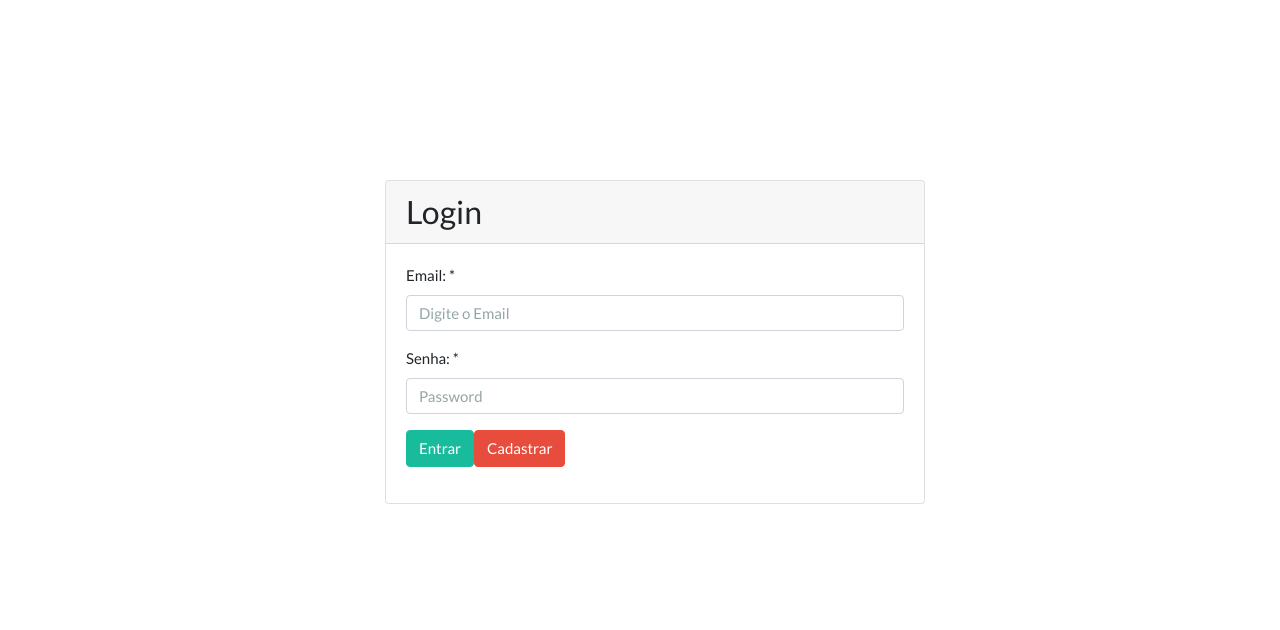
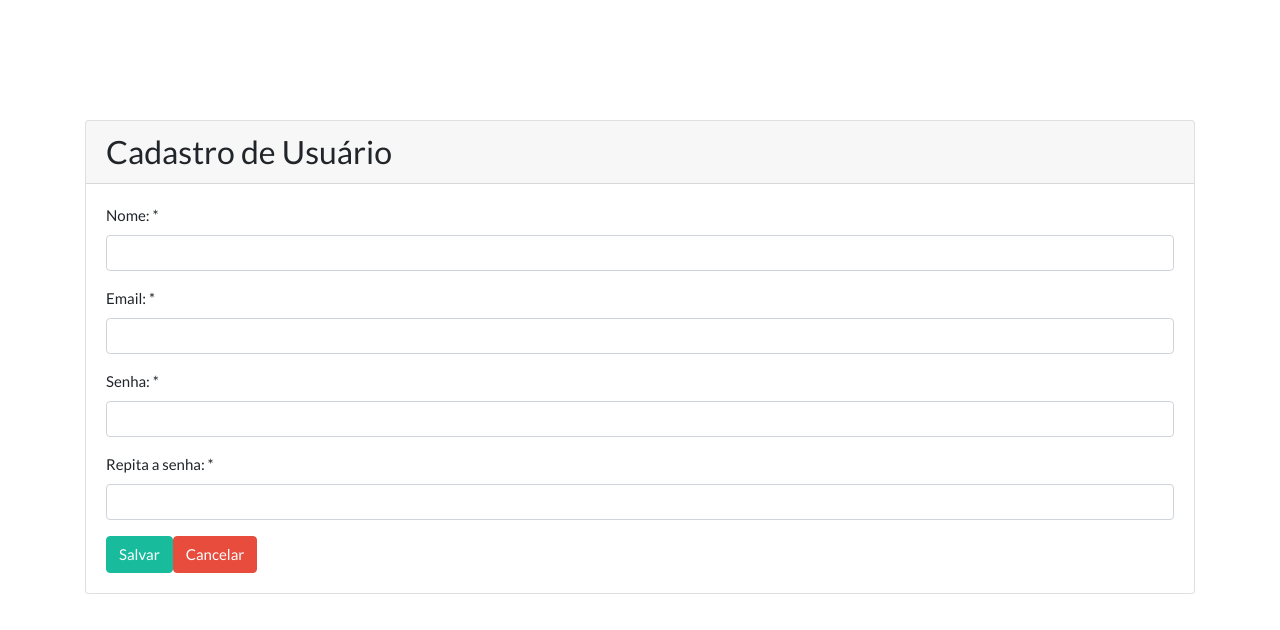
Before and after one commit to mayconjovan/springboot-react-nov-2020-front, a React (Create React App) app: page /#/cadastro-usuario in a window 1280 px wide. Shown: the top 630 px of the page. Built offline with nearby package versions, Linux system fonts and the light colour scheme.

Commit message:
Add routes

```diff
--- a/package.json
+++ b/package.json
@@ -9,6 +9,7 @@
     "bootswatch": "^4.5.3",
     "react": "^17.0.1",
     "react-dom": "^17.0.1",
+    "react-router-dom": "^5.2.0",
     "react-scripts": "4.0.0",
     "web-vitals": "^0.2.4"
   },
--- a/src/index.js
+++ b/src/index.js
@@ -1,6 +1,6 @@
 import React from 'react';
 import ReactDOM from 'react-dom';
-import App from './App';
+import App from './main/App';
 
 
 ReactDOM.render(
--- a/src/App.js
+++ b/src/main/App.js
@@ -1,14 +1,14 @@
 import React from 'react'
-import Login from './views/Login'
+import Rotas from './rotas'
 import 'bootswatch/dist/flatly/bootstrap.css'
-import './custom.css'
+import '../custom.css'
 
 class App extends React.Component {
 
   render() {
     return (
       <div>
-        <Login />
+        <Rotas />
       </div>
     )
   }
--- /dev/null
+++ b/src/main/rotas.js
@@ -0,0 +1,17 @@
+import React from 'react'
+import {Route, Switch, HashRouter} from 'react-router-dom'
+import Login from '../views/Login'
+import CadastroUsuario from '../views/cadastroUsuario'
+
+function Rotas() {
+    return(
+        <HashRouter>
+            <Switch>
+                <Route path='/login' component={Login} />
+                <Route path='/cadastro-usuario' component={CadastroUsuario} />
+            </Switch>
+        </HashRouter>
+    )
+}
+
+export default Rotas
--- /dev/null
+++ b/src/views/cadastroUsuario.js
@@ -0,0 +1,63 @@
+import React from 'react'
+import Card from '../components/Card'
+import FormGroup from '../components/Form-group'
+
+class CadastroUsuario extends React.Component {
+    state = {
+        nome: '',
+        email: '',
+        senha: '',
+        senhaRepeticao: ''
+    }
+
+    cadastrar = () =>{
+        console.log(this.state)
+    }
+
+    render() {
+        return (
+            <div className="container">
+                <Card title="Cadastro de Usuário">
+                    <div className="row">
+                        <div className="col-lg-12">
+                            <div className="bs-component">
+                                <FormGroup label="Nome: *" htmlFor="inputNome">
+                                    <input type="text"
+                                        id="inputNome"
+                                        className="form-control"
+                                        name="nome"
+                                        onChange={e => this.setState({nome: e.target.value}) } />
+                                </FormGroup>
+                                <FormGroup label="Email: *" htmlFor="inputEmail">
+                                    <input type="text"
+                                        id="inputEmail"
+                                        className="form-control"
+                                        name="email"
+                                        onChange={e => this.setState({email: e.target.value}) } />
+                                </FormGroup>
+                                <FormGroup label="Senha: *" htmlFor="inputSenha">
+                                    <input type="password"
+                                        id="inputSenha"
+                                        className="form-control"
+                                        name="senha"
+                                        onChange={e => this.setState({senha: e.target.value}) } />
+                                </FormGroup>
+                                <FormGroup label="Repita a senha: *" htmlFor="inputRepitaSenha">
+                                    <input type="password"
+                                        id="inputRepitaSenha"
+                                        className="form-control"
+                                        name="senha"
+                                        onChange={e => this.setState({senhaRepeticao: e.target.value}) } />
+                                </FormGroup>
+                                <button onClick={this.cadastrar} type="button" className="btn btn-success">Salvar</button>
+                                <button type="button" className="btn btn-danger">Cancelar</button>
+                            </div>
+                        </div>
+                    </div>
+                </Card>
+            </div>
+        )
+    }
+}
+
+export default CadastroUsuario
```
Also changed, not shown: 1 other file (tests, documents, lock files or other folders).
